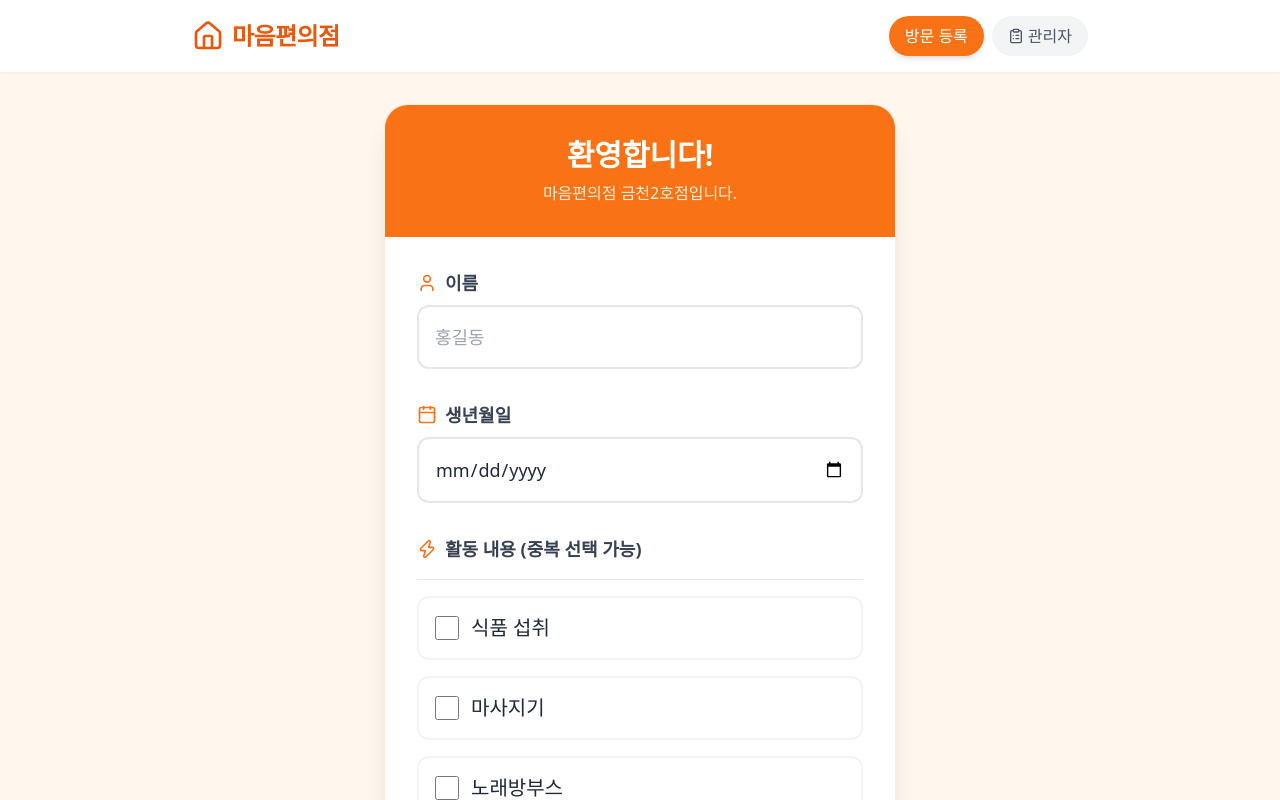
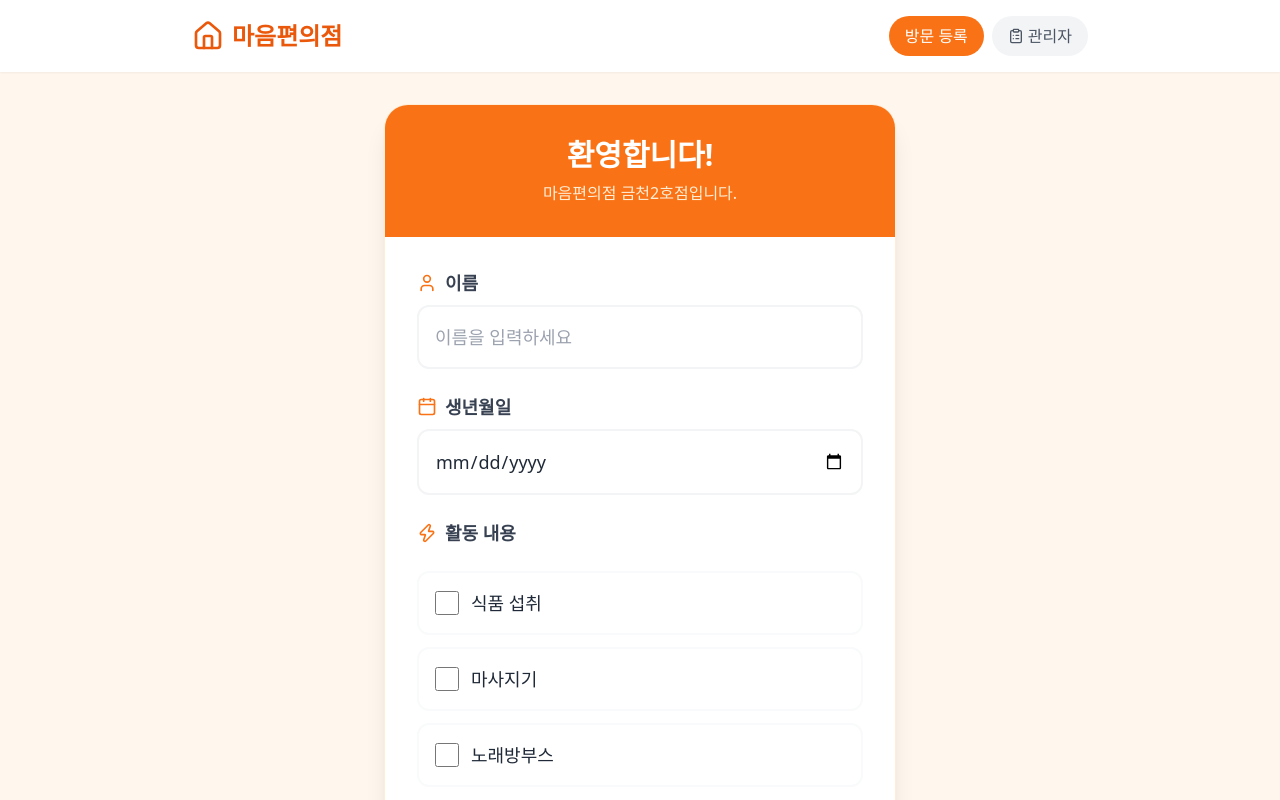
Before and after one commit to vaqui1220/maum-store, a React (Create React App) app: page / in a window 1280 px wide. Shown: the top 800 px of the page. Built offline with nearby package versions, Linux system fonts and the light colour scheme.

Commit message:
데이터 유지 기능 확인.

```diff
--- a/src/App.js
+++ b/src/App.js
@@ -1,5 +1,5 @@
 import React, { useState, useEffect } from 'react';
-import { User, Calendar, ClipboardList, Clock, Download, Home, Edit2, Trash2, Check, X, Coffee, Music, Zap } from 'lucide-react';
+import { User, Calendar, ClipboardList, Clock, Download, Home, Edit2, Trash2, Check, X, Zap } from 'lucide-react';
 
 export default function App() {
   const [activeTab, setActiveTab] = useState('register');
@@ -18,6 +18,7 @@ export default function App() {
   const [editFormData, setEditFormData] = useState({});
   const [deleteConfirmId, setDeleteConfirmId] = useState(null);
 
+  // [핵심] 앱이 켜질 때 브라우저 저장소에서 데이터를 가져옵니다.
   useEffect(() => {
     const savedData = localStorage.getItem('maum_visitors_v2');
     if (savedData) {
@@ -25,6 +26,7 @@ export default function App() {
     }
   }, []);
 
+  // [핵심] 데이터가 추가/수정/삭제될 때마다 브라우저 저장소에 즉시 기록합니다.
   useEffect(() => {
     localStorage.setItem('maum_visitors_v2', JSON.stringify(visitors));
   }, [visitors]);
@@ -44,14 +46,13 @@ export default function App() {
       return;
     }
 
-    // 활동 내용 문자열 생성
     let activities = [];
     if (formData.foodEnabled && formData.foodType) activities.push(`식품(${formData.foodType})`);
     if (formData.massage) activities.push('마사지기');
     if (formData.karaoke) activities.push('노래방부스');
 
     if (activities.length === 0) {
-      alert('활동 내용을 최소 하나 이상 선택해주세요.');
+      alert('활동 내용을 하나 이상 선택해주세요.');
       return;
     }
 
@@ -107,16 +108,16 @@ export default function App() {
   };
 
   return (
-    <div className="min-h-screen bg-orange-50 font-sans text-gray-800 selection:bg-orange-200 pb-10">
+    <div className="min-h-screen bg-orange-50 font-sans text-gray-800 pb-10">
       <header className="bg-white shadow-sm p-4 sticky top-0 z-10">
         <div className="max-w-4xl mx-auto flex justify-between items-center">
           <div className="flex items-center gap-2 text-orange-600">
             <Home className="w-8 h-8" />
-            <h1 className="text-2xl font-bold tracking-tight">마음편의점</h1>
+            <h1 className="text-2xl font-bold">마음편의점</h1>
           </div>
           <div className="flex gap-2">
-            <button onClick={() => setActiveTab('register')} className={`px-4 py-2 rounded-full font-medium transition-colors ${activeTab === 'register' ? 'bg-orange-500 text-white shadow-md' : 'bg-gray-100 text-gray-600 hover:bg-gray-200'}`}>방문 등록</button>
-            <button onClick={() => setActiveTab('admin')} className={`px-4 py-2 rounded-full font-medium transition-colors flex items-center gap-1 ${activeTab === 'admin' ? 'bg-teal-600 text-white shadow-md' : 'bg-gray-100 text-gray-600 hover:bg-gray-200'}`}><ClipboardList className="w-4 h-4" /> 관리자</button>
+            <button onClick={() => setActiveTab('register')} className={`px-4 py-2 rounded-full font-medium ${activeTab === 'register' ? 'bg-orange-500 text-white' : 'bg-gray-100 text-gray-600'}`}>방문 등록</button>
+            <button onClick={() => setActiveTab('admin')} className={`px-4 py-2 rounded-full font-medium flex items-center gap-1 ${activeTab === 'admin' ? 'bg-teal-600 text-white' : 'bg-gray-100 text-gray-600'}`}><ClipboardList className="w-4 h-4" /> 관리자</button>
           </div>
         </div>
       </header>
@@ -129,77 +130,67 @@ export default function App() {
               <p className="text-orange-100">마음편의점 금천2호점입니다.</p>
             </div>
 
-            <form onSubmit={handleSubmit} className="p-8 space-y-8">
+            <form onSubmit={handleSubmit} className="p-8 space-y-6">
               <div className="space-y-2">
                 <label className="flex items-center gap-2 text-lg font-semibold text-gray-700"><User className="w-5 h-5 text-orange-500" /> 이름</label>
-                <input type="text" name="name" value={formData.name} onChange={handleInputChange} placeholder="홍길동" className="w-full p-4 text-lg border-2 border-gray-200 rounded-xl focus:border-orange-500 focus:ring-2 focus:ring-orange-200 outline-none transition-all" />
+                <input type="text" name="name" value={formData.name} onChange={handleInputChange} placeholder="이름을 입력하세요" className="w-full p-4 text-lg border-2 border-gray-100 rounded-xl focus:border-orange-500 outline-none" />
               </div>
 
               <div className="space-y-2">
                 <label className="flex items-center gap-2 text-lg font-semibold text-gray-700"><Calendar className="w-5 h-5 text-orange-500" /> 생년월일</label>
-                <input type="date" name="birthDate" value={formData.birthDate} onChange={handleInputChange} max={new Date().toISOString().split("T")[0]} className="w-full p-4 text-lg border-2 border-gray-200 rounded-xl focus:border-orange-500 focus:ring-2 focus:ring-orange-200 outline-none transition-all" />
+                <input type="date" name="birthDate" value={formData.birthDate} onChange={handleInputChange} max={new Date().toISOString().split("T")[0]} className="w-full p-4 text-lg border-2 border-gray-100 rounded-xl focus:border-orange-500 outline-none" />
               </div>
 
               <div className="space-y-4">
-                <label className="flex items-center gap-2 text-lg font-semibold text-gray-700"><Zap className="w-5 h-5 text-orange-500" /> 활동 내용 (중복 선택 가능)</label>
-
-                <div className="space-y-4 border-t pt-4">
-                  {/* 식품 섭취 섹션 */}
-                  <div className={`p-4 rounded-xl border-2 transition-all ${formData.foodEnabled ? 'border-orange-400 bg-orange-50' : 'border-gray-100'}`}>
+                <label className="flex items-center gap-2 text-lg font-semibold text-gray-700"><Zap className="w-5 h-5 text-orange-500" /> 활동 내용</label>
+                <div className="space-y-3 pt-2">
+                  <div className={`p-4 rounded-xl border-2 ${formData.foodEnabled ? 'border-orange-400 bg-orange-50' : 'border-gray-50'}`}>
                     <label className="flex items-center gap-3 cursor-pointer">
                       <input type="checkbox" name="foodEnabled" checked={formData.foodEnabled} onChange={handleInputChange} className="w-6 h-6 accent-orange-500" />
-                      <span className="text-xl font-medium">식품 섭취</span>
+                      <span className="text-lg font-medium">식품 섭취</span>
                     </label>
                     {formData.foodEnabled && (
-                      <div className="flex gap-4 mt-4 ml-9">
-                        <label className="flex items-center gap-2 cursor-pointer bg-white px-4 py-2 rounded-lg border shadow-sm">
-                          <input type="radio" name="foodType" value="라면" checked={formData.foodType === '라면'} onChange={handleInputChange} className="w-5 h-5 accent-orange-500" />
-                          <span className="text-lg">라면</span>
+                      <div className="flex gap-4 mt-3 ml-9">
+                        {['라면', '음료'].map(type => (
+                          <label key={type} className="flex items-center gap-2 cursor-pointer bg-white px-3 py-2 rounded-lg border shadow-sm">
+                            <input type="radio" name="foodType" value={type} checked={formData.foodType === type} onChange={handleInputChange} className="w-5 h-5 accent-orange-500" />
+                            <span>{type}</span>
                           </label>
-                        <label className="flex items-center gap-2 cursor-pointer bg-white px-4 py-2 rounded-lg border shadow-sm">
-                          <input type="radio" name="foodType" value="음료" checked={formData.foodType === '음료'} onChange={handleInputChange} className="w-5 h-5 accent-orange-500" />
-                          <span className="text-lg">음료</span>
-                        </label>
+                        ))}
                       </div>
                     )}
                   </div>
-
-                  {/* 마사지기 */}
-                  <label className={`flex items-center gap-3 p-4 rounded-xl border-2 cursor-pointer transition-all ${formData.massage ? 'border-orange-400 bg-orange-50' : 'border-gray-100'}`}>
-                    <input type="checkbox" name="massage" checked={formData.massage} onChange={handleInputChange} className="w-6 h-6 accent-orange-500" />
-                    <span className="text-xl font-medium">마사지기</span>
+                  {['massage', 'karaoke'].map(key => (
+                    <label key={key} className={`flex items-center gap-3 p-4 rounded-xl border-2 cursor-pointer ${formData[key] ? 'border-orange-400 bg-orange-50' : 'border-gray-50'}`}>
+                      <input type="checkbox" name={key} checked={formData[key]} onChange={handleInputChange} className="w-6 h-6 accent-orange-500" />
+                      <span className="text-lg font-medium">{key === 'massage' ? '마사지기' : '노래방부스'}</span>
                     </label>
-
-                  {/* 노래방부스 */}
-                  <label className={`flex items-center gap-3 p-4 rounded-xl border-2 cursor-pointer transition-all ${formData.karaoke ? 'border-orange-400 bg-orange-50' : 'border-gray-100'}`}>
-                    <input type="checkbox" name="karaoke" checked={formData.karaoke} onChange={handleInputChange} className="w-6 h-6 accent-orange-500" />
-                    <span className="text-xl font-medium">노래방부스</span>
-                  </label>
+                  ))}
                 </div>
               </div>
 
-              <button type="submit" className="w-full bg-orange-500 hover:bg-orange-600 text-white text-2xl font-bold py-6 rounded-2xl shadow-lg transform transition active:scale-95 mt-4">방문 기록하기</button>
+              <button type="submit" className="w-full bg-orange-500 hover:bg-orange-600 text-white text-2xl font-bold py-5 rounded-2xl shadow-lg mt-4 transition-transform active:scale-95">방문 기록하기</button>
             </form>
           </div>
         )}
 
         {activeTab === 'admin' && (
-          <div className="bg-white rounded-3xl shadow-lg border border-gray-100 p-6 md:p-8">
-            <div className="flex flex-col md:flex-row justify-between items-start md:items-center mb-8 gap-4">
+          <div className="bg-white rounded-3xl shadow-lg p-6 border border-gray-100">
+            <div className="flex flex-col md:flex-row justify-between items-start md:items-center mb-6 gap-4">
               <h2 className="text-2xl font-bold text-gray-800 flex items-center gap-2">방문자 리스트</h2>
               <div className="flex gap-2 w-full md:w-auto">
-                <select value={filter} onChange={(e) => setFilter(e.target.value)} className="p-3 border rounded-lg bg-gray-50 outline-none focus:ring-2 focus:ring-teal-500">
+                <select value={filter} onChange={(e) => setFilter(e.target.value)} className="p-2 border rounded-lg bg-gray-50">
                   <option value="all">전체 보기</option>
                   <option value="week">최근 1주일</option>
                   <option value="month">이번 달</option>
                 </select>
-                <button onClick={downloadCSV} className="bg-teal-600 hover:bg-teal-700 text-white px-5 py-3 rounded-lg font-medium flex items-center gap-2">
-                  <Download className="w-5 h-5" /> 엑셀 다운로드
+                <button onClick={downloadCSV} className="bg-teal-600 text-white px-4 py-2 rounded-lg font-medium flex items-center gap-2 shadow-sm">
+                  <Download className="w-4 h-4" /> 엑셀 다운로드
                 </button>
               </div>
             </div>
 
-            <div className="overflow-x-auto rounded-xl border border-gray-200">
+            <div className="overflow-x-auto rounded-xl border border-gray-100">
               <table className="w-full text-left border-collapse">
                 <thead>
                   <tr className="bg-gray-50 text-gray-600 border-b">
@@ -211,26 +202,34 @@ export default function App() {
                   </tr>
                 </thead>
                 <tbody>
-                  {getFilteredVisitors().map((visitor) => (
-                    <tr key={visitor.id} className="border-b hover:bg-teal-50/30 transition-colors">
-                      <td className="p-4 text-sm text-gray-600">{new Date(visitor.visitDate).toLocaleString('ko-KR', { month: '2-digit', day: '2-digit', hour: '2-digit', minute: '2-digit' })}</td>
-                      <td className="p-4 font-medium text-gray-800">{visitor.name}</td>
+                  {getFilteredVisitors().length === 0 ? (
+                    <tr><td colSpan="5" className="p-10 text-center text-gray-400">조회된 기록이 없습니다.</td></tr>
+                  ) : (
+                    getFilteredVisitors().map((visitor) => (
+                      <tr key={visitor.id} className="border-b hover:bg-teal-50/20">
+                        {/* 연도 표시 옵션 추가: year: 'numeric' */}
+                        <td className="p-4 text-sm text-gray-500">{new Date(visitor.visitDate).toLocaleString('ko-KR', { year: 'numeric', month: '2-digit', day: '2-digit', hour: '2-digit', minute: '2-digit' })}</td>
+                        <td className="p-4 font-bold">{visitor.name}</td>
                         <td className="p-4 text-gray-600">{visitor.birthDate}</td>
-                      <td className="p-4"><span className="px-3 py-1 bg-orange-100 text-orange-700 rounded-full text-sm font-medium">{visitor.activity}</span></td>
+                        <td className="p-4"><span className="px-3 py-1 bg-orange-100 text-orange-700 rounded-full text-xs font-bold">{visitor.activity}</span></td>
                         <td className="p-4 text-center">
                           {deleteConfirmId === visitor.id ? (
                             <div className="flex gap-1 justify-center">
-                            <button onClick={() => { setVisitors(prev => prev.filter(v => v.id !== visitor.id)); setDeleteConfirmId(null); }} className="text-xs p-1 bg-red-500 text-white rounded">확인</button>
-                            <button onClick={() => setDeleteConfirmId(null)} className="text-xs p-1 bg-gray-200 rounded">취소</button>
+                              <button onClick={() => { setVisitors(prev => prev.filter(v => v.id !== visitor.id)); setDeleteConfirmId(null); }} className="px-2 py-1 bg-red-500 text-white rounded text-xs">삭제</button>
+                              <button onClick={() => setDeleteConfirmId(null)} className="px-2 py-1 bg-gray-200 rounded text-xs">취소</button>
                             </div>
                           ) : (
                             <button onClick={() => setDeleteConfirmId(visitor.id)} className="p-1 text-red-600 hover:bg-red-50 rounded"><Trash2 className="w-4 h-4"/></button>
                           )}
                         </td>
                       </tr>
-                  ))}
+                    ))
+                  )}
                 </tbody>
               </table>
+            </div>
+            <div className="mt-4 text-right text-gray-400 text-sm">
+              총 {getFilteredVisitors().length}명의 데이터가 로컬 저장소에 보관 중입니다.
             </div>
           </div>
         )}
```
Lines whose indentation alone changed are shown as unchanged.
